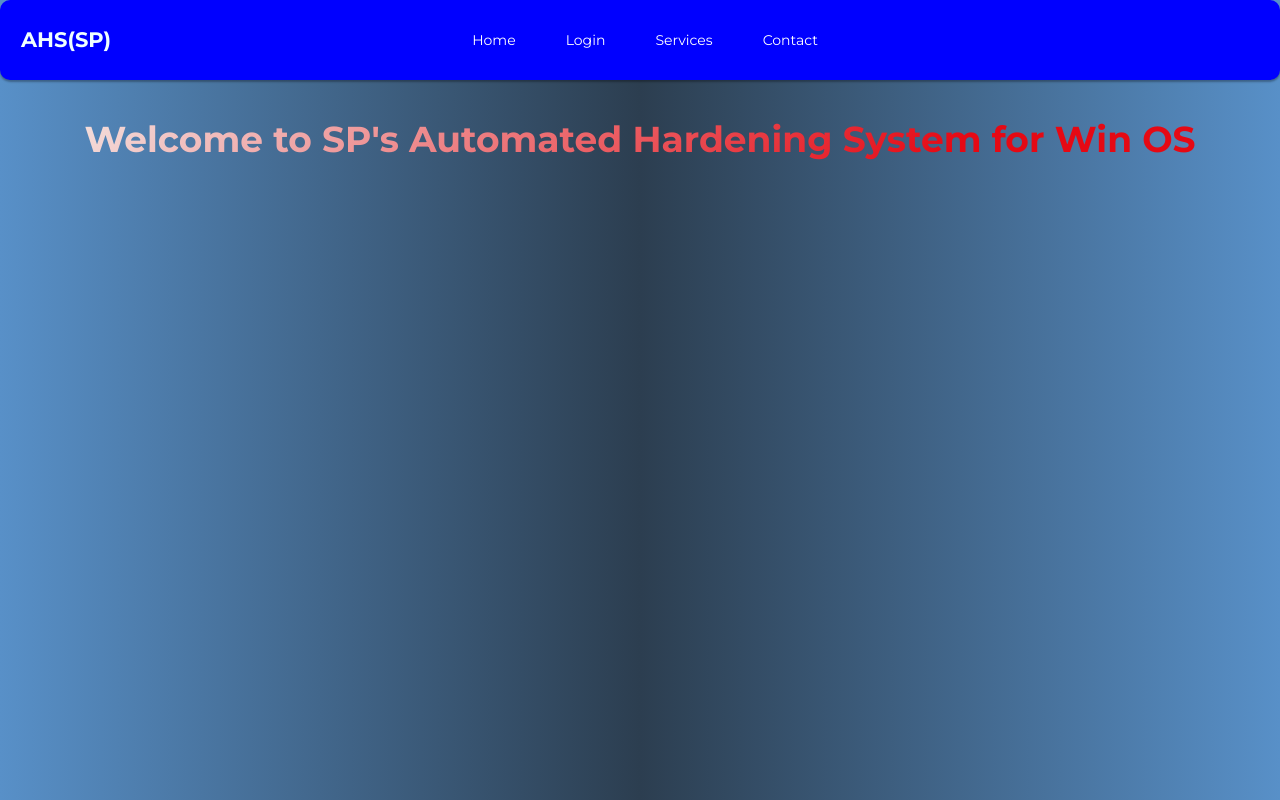
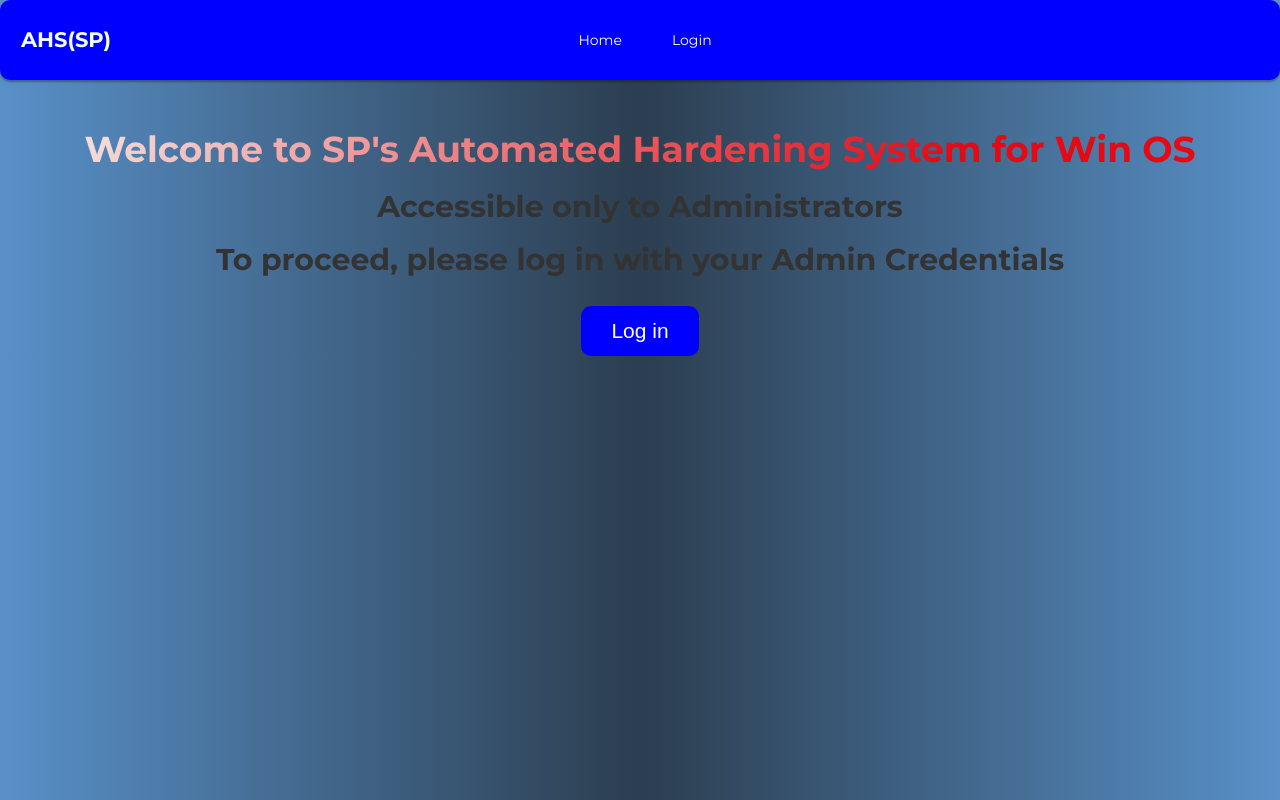
Before and after one commit to Tasuketeps/FYP-Hardening-Application, a plain HTML site: page Enforcing_and_Scanning_Team/Naeem/Web_App/frontend/public/dashboard.html in a window 1280 px wide. Drawn offline with nearby package versions, Linux system fonts and the light colour scheme.

Commit message:
Update dashboard.html

```diff
--- a/Enforcing_and_Scanning_Team/Naeem/Web_App/frontend/public/dashboard.html
+++ b/Enforcing_and_Scanning_Team/Naeem/Web_App/frontend/public/dashboard.html
@@ -55,6 +55,23 @@
         .navbar .menu a {
             margin-left: 10px;
         }
+        .login-container {
+            text-align: center;
+            margin-top: 50px;
+        }
+        .login-btn {
+            background-color: blue;
+            color: white;
+            border: none;
+            padding: 10px 30px;
+            cursor: pointer;
+            font-size: 1.5em;
+            margin-top: 20px;
+            border-radius: 10px; /* Rounded corners */
+        }
+        .login-btn:hover {
+            background-color: red;
+        }
     </style>
 </head>
 <body>
@@ -64,20 +81,18 @@
         <div class="menu">
             <a href="dashboard.html">Home</a>
             <a href="index.html">Login</a>
-            <a href="services.html">Services</a>
-            <a href="contact.html">Contact</a>
         </div>
+    </div>
+
+    <div class="login-container">
+        <h1>Welcome to SP's Automated Hardening System for Win OS</h1>
+        <h2>Accessible only to Administrators</h2>
+        <h2>To proceed, please log in with your Admin Credentials</h2>
+        <button class="login-btn" onclick="location.href='index.html'">Log in</button>
     </div>
 
 </body>
 </html>
-
-
-
-<body>
-    <div class="row justify-content-center">
-        <h1>Welcome to SP's Automated Hardening System for Win OS</h1>
-    </div>
 
 
     <script>
```
